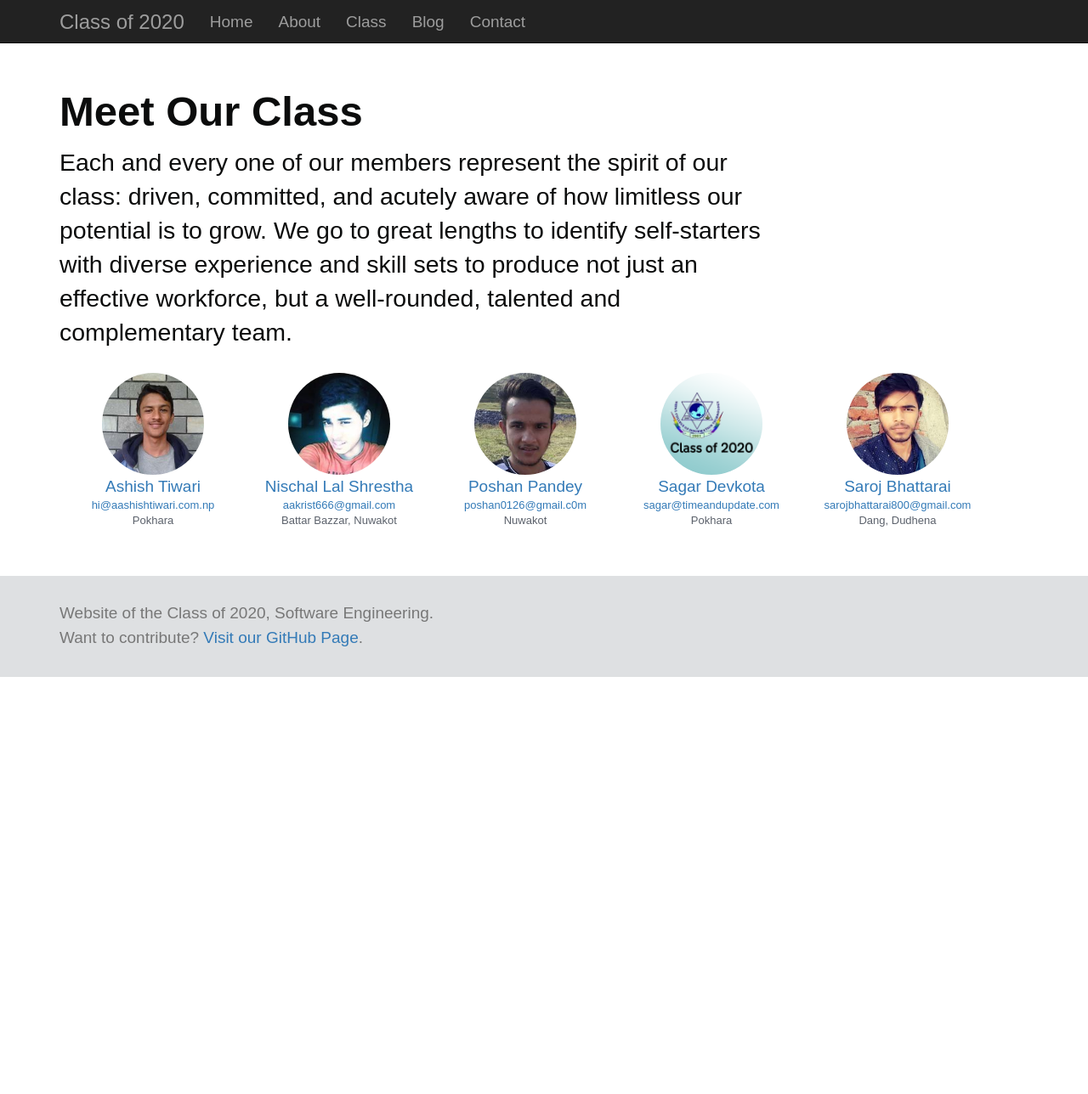
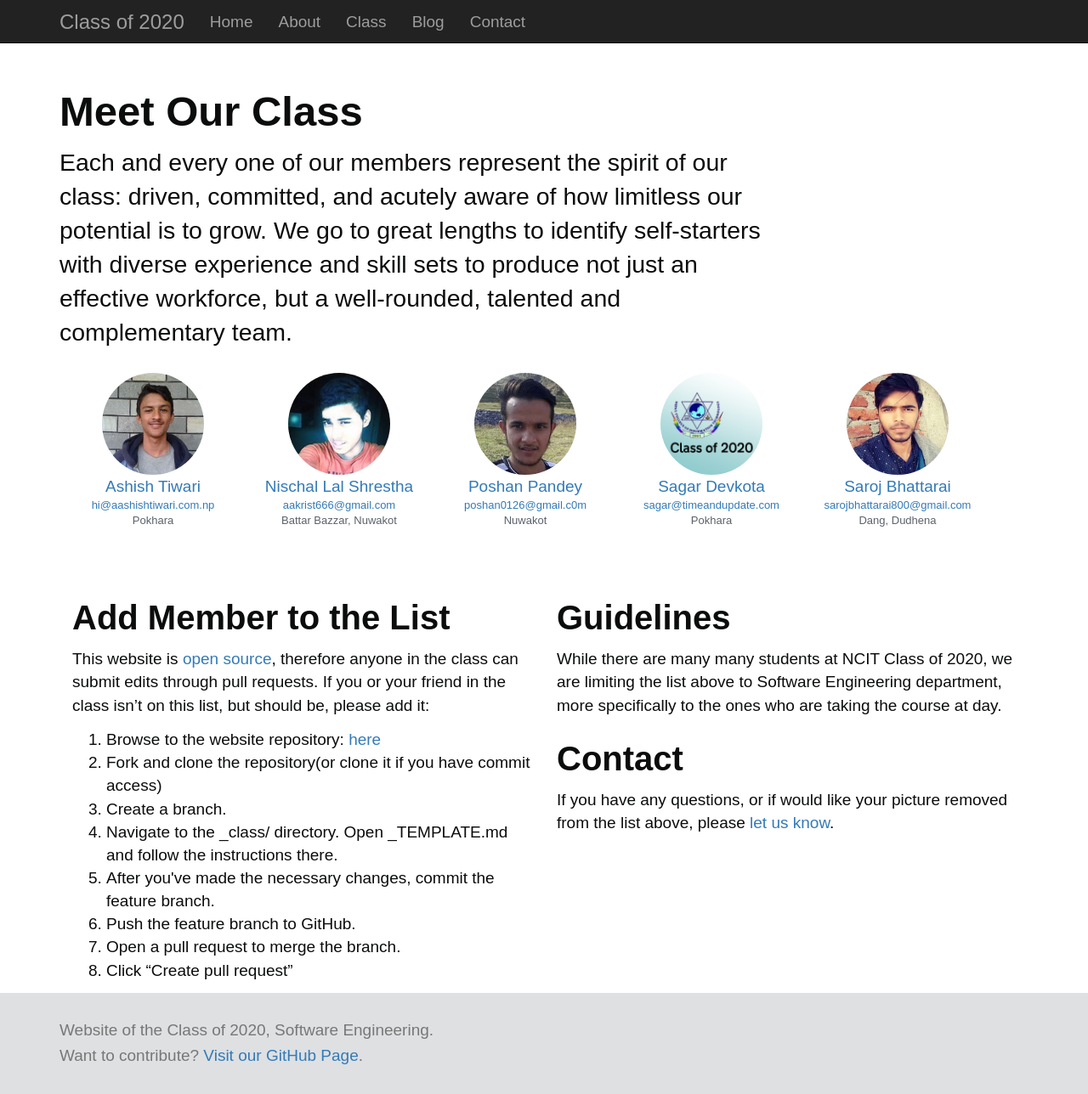
Before and after one commit to Classof2020/classof2020.github.io, a Jekyll site: the page built from class.html, in a window 1280 px wide. Shown: the whole page at 85% size. Built offline with Jekyll 4.4.1, drawn with Linux system fonts in a browser that asks for light colours; nearby versions of some CDN libraries; before the commit the page ends 900 px from its top, so only the background shows below that.

Commit message:
add guidelines and instructions to add member to the list

```diff
--- a/class.html
+++ b/class.html
@@ -22,3 +22,26 @@ permalink: /class/
       <div <div class="member-email"> <a href="mailto:{{ member.email }}">{{ member.email }}</a> </div> {% endif %} {% if member.place %}
       <div class="member-place"> {{ member.place }} </div> {% endif %} </li> {% endfor %} </ul>
 </div>
+<div class="row-fluid mini-section">
+  <div class="col-md-6">
+    <h2>Add Member to the List</h2>
+    <p>This website is <a href="https://github.com/Classof2020/classof2020.github.io/">open source</a>, therefore anyone in the class can submit edits through pull requests. If you or your friend in the class isn’t on this list, but should be, please add it:</p>
+    <ol>
+      <li>Browse to the website repository: <a href="https://github.com/Classof2020/classof2020.github.io/">here</a>
+      </li>
+      <li>Fork and clone the repository(or clone it if you have commit access)</li>
+      <li>Create a branch. </li>
+      <li>Navigate to the _class/ directory. Open _TEMPLATE.md and follow the instructions there.</li>
+      <li>After you've made the necessary changes, commit the feature branch.</li>
+      <li>Push the feature branch to GitHub.</li>
+      <li>Open a pull request to merge the branch.</li>
+      <li>Click “Create pull request”</li>
+    </ol>
+  </div>
+  <div class="col-md-6">
+    <h2>Guidelines</h2>
+    <p>While there are many many students at NCIT Class of 2020, we are limiting the list above to Software Engineering department, more specifically to the ones who are taking the course at day.</p>
+    <h2>Contact</h2>
+    <p>If you have any questions, or if would like your picture removed from the list above, please <a href="https://github.com/Classof2020/classof2020.github.io/issues/new">let us know</a>.</p>
+  </div>
+</div>
```
